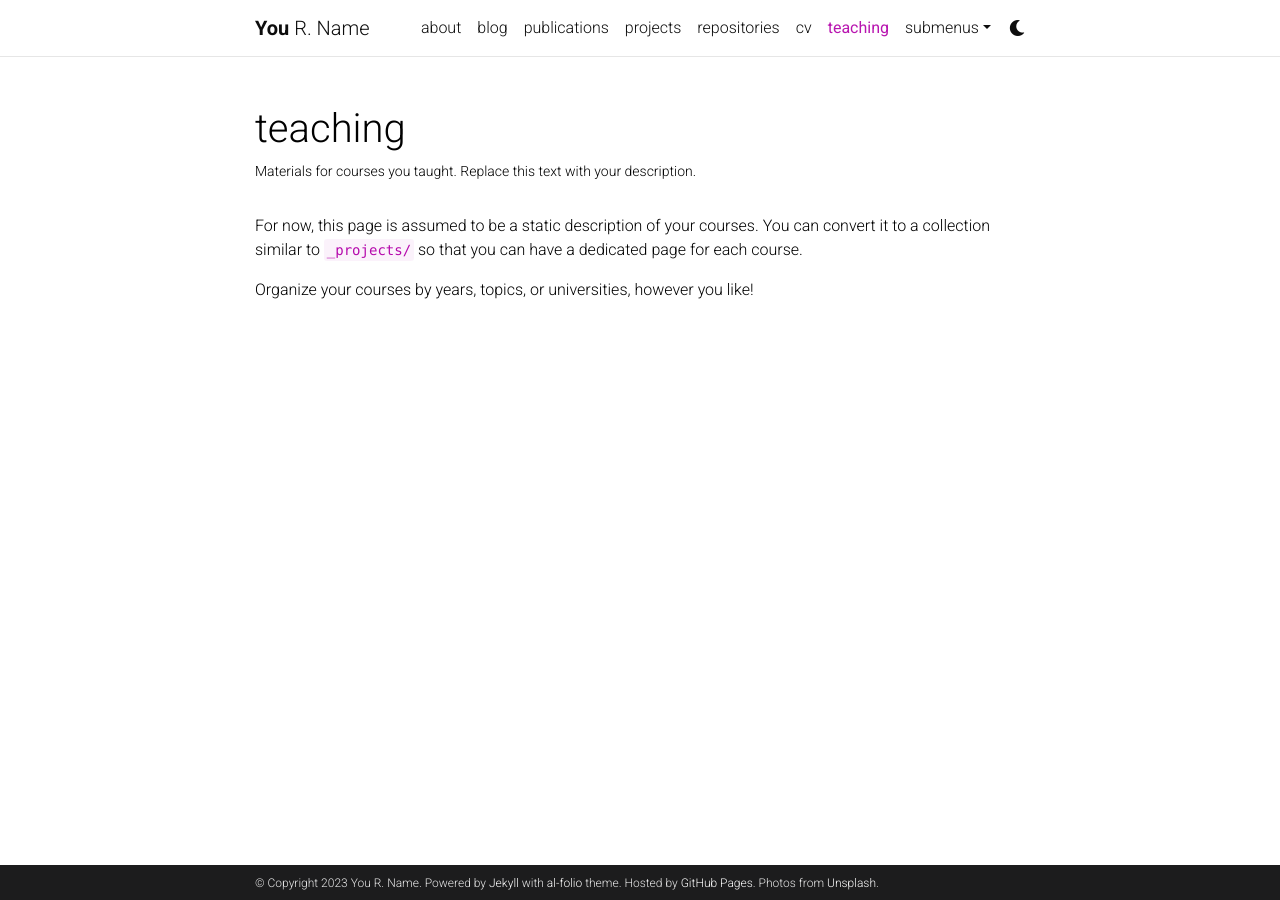
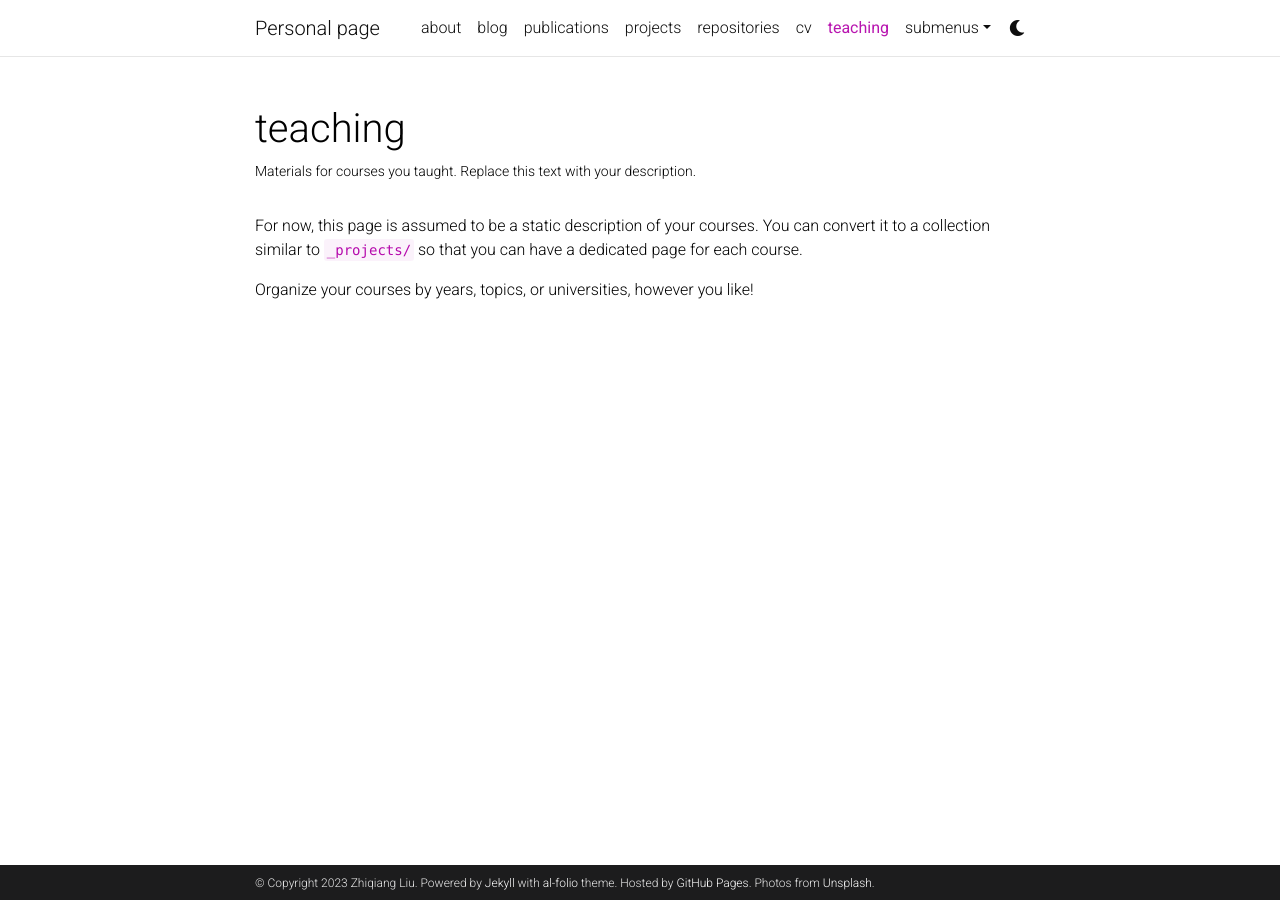
Before and after one commit to wddpwzz5/portfolio, a Jekyll site: the page built from _pages/teaching.md, in a window 1280 px wide. Built offline with Jekyll 4.4.1, drawn with Linux system fonts in a browser that asks for light colours; comment, search, counter and statistics services are not loaded; a style sheet for code colours, icons or effects is not loaded.

Commit message:
Update _config.yml

```diff
--- a/_config.yml
+++ b/_config.yml
@@ -2,11 +2,11 @@
 # Site settings
 # -----------------------------------------------------------------------------
 
-title: blank # the website title (if blank, full name will be used instead)
-first_name: You
-middle_name: R.
-last_name: Name
-email: you@example.com
+title: Personal page # the website title (if blank, full name will be used instead)
+first_name: Zhiqiang
+middle_name:
+last_name: Liu
+email: liuzhiqiang@mail.iap.ac.cn or liuzq961026@gmail.com
 description: > # the ">" symbol means to ignore newlines until "footer_text:"
   A simple, whitespace theme for academics. Based on [*folio](https://github.com/bogoli/-folio) design.
 footer_text: >
```
